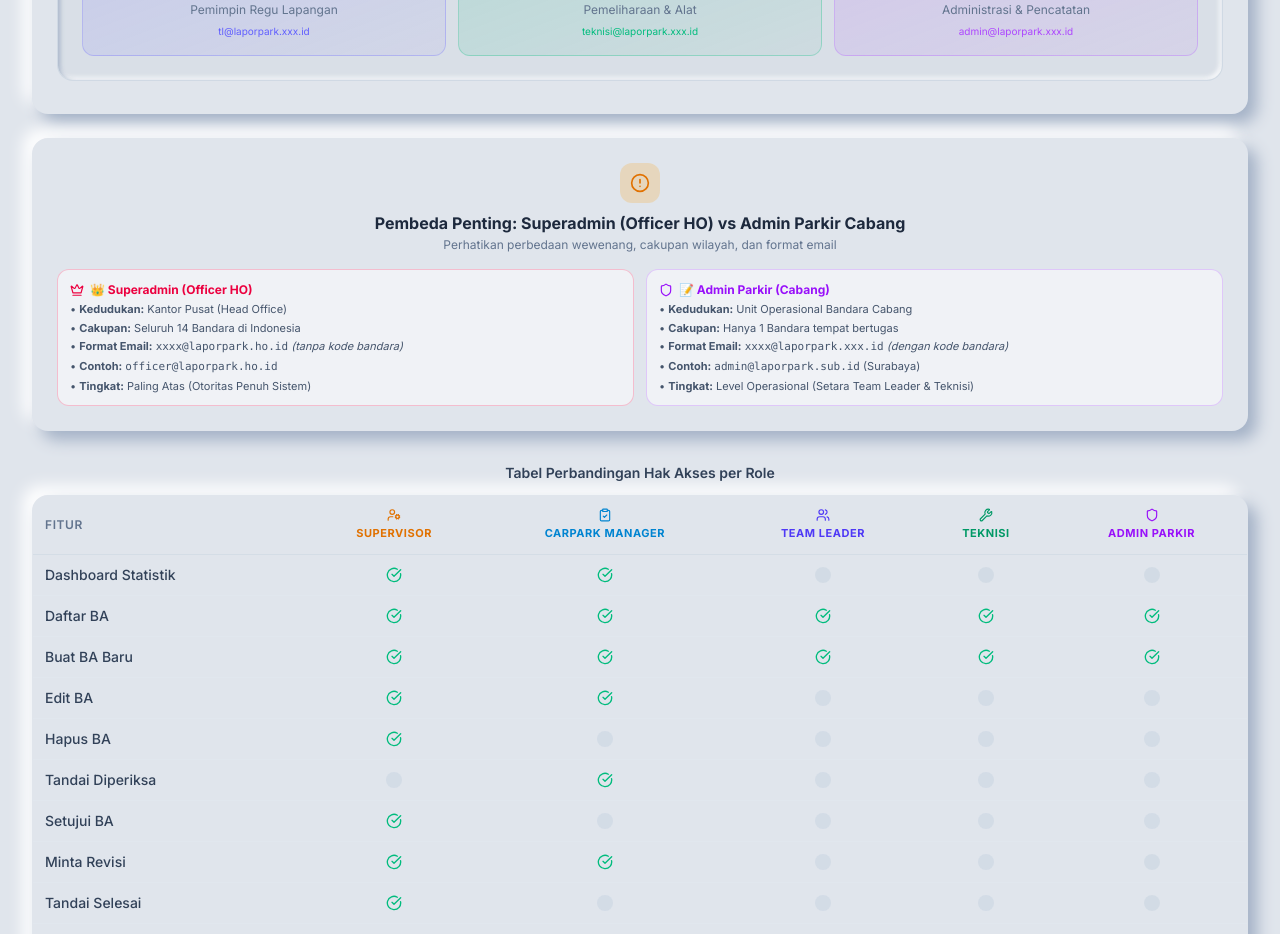
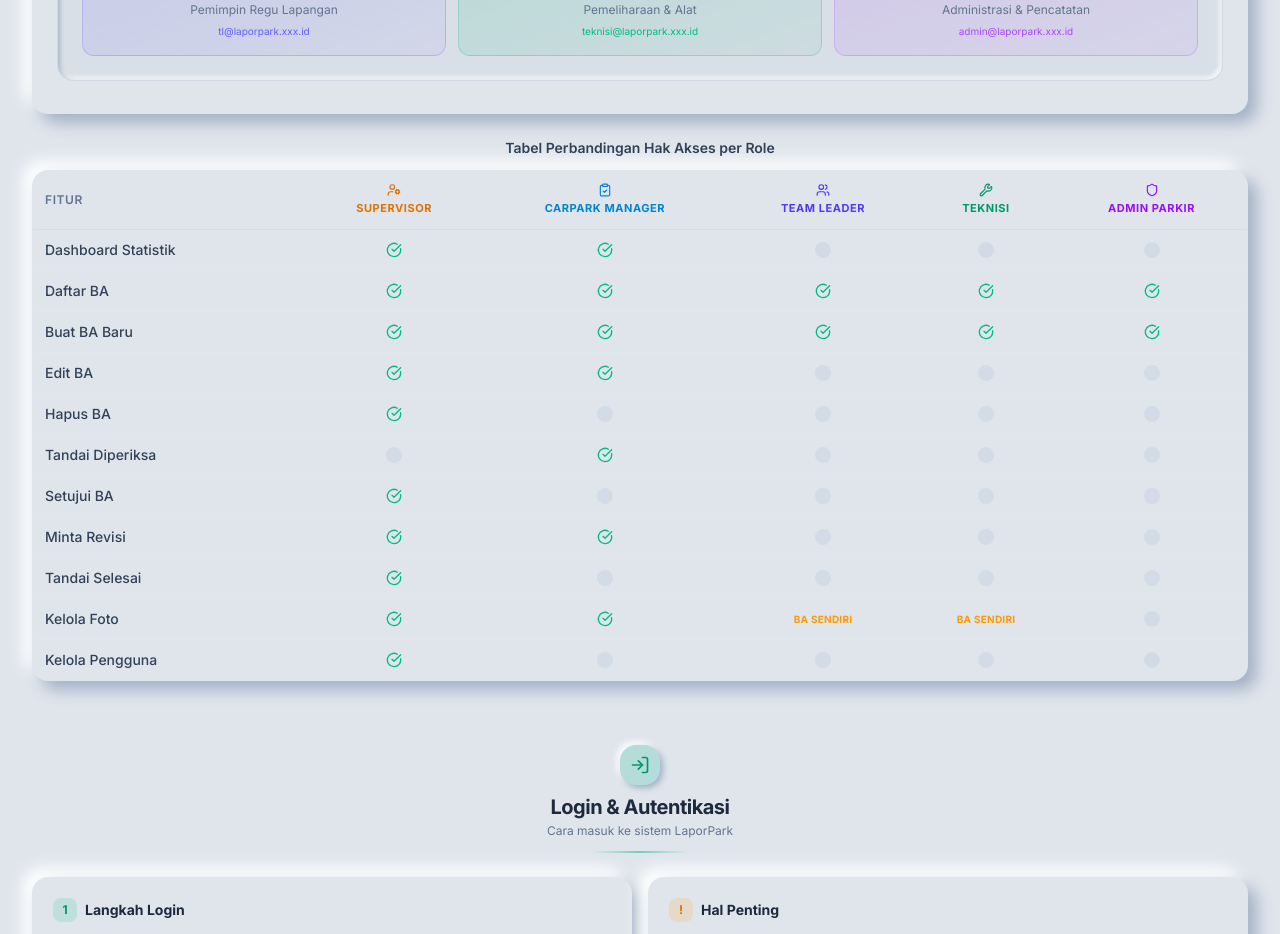
Before and after one commit to protonhuman/Laporpark, a Next.js app: page /manual in a window 1280 px wide. Shown: the part 2200-3134 px from the top of the page. Built offline with nearby package versions, Linux system fonts and the light colour scheme.

Commit message:
refactor: hapus kotak pembeda penting superadmin vs admin cabang

```diff
--- a/src/app/manual/page.tsx
+++ b/src/app/manual/page.tsx
@@ -619,49 +619,6 @@ export default function ManualBookPage() {
             </div>
           </div>
         </div>
-
-        {/* Differentiation Callout: Superadmin vs Admin Parkir Cabang */}
-        <div className="neo-card p-5 sm:p-6 mb-8 border border-amber-500/30 bg-amber-500/5 w-full print:shadow-none print:border print:border-amber-300">
-          <div className="flex flex-col items-center text-center mb-4">
-            <div className="w-10 h-10 rounded-xl bg-amber-500/20 text-amber-600 dark:text-amber-400 flex items-center justify-center mb-2">
-              <AlertCircle className="w-5 h-5" />
-            </div>
-            <h4 className="text-sm sm:text-base font-bold text-slate-800 dark:text-white print:text-black">
-              Pembeda Penting: Superadmin (Officer HO) vs Admin Parkir Cabang
-            </h4>
-            <p className="text-xs text-slate-500 mt-0.5">Perhatikan perbedaan wewenang, cakupan wilayah, dan format email</p>
-          </div>
-          <div className="grid grid-cols-1 sm:grid-cols-2 gap-3 text-xs">
-            <div className="p-3 rounded-xl bg-white/50 dark:bg-white/[0.03] border border-rose-500/25">
-              <div className="flex items-center gap-1.5 font-bold text-rose-600 dark:text-rose-400 mb-1">
-                <Crown className="w-3.5 h-3.5" />
-                <span>👑 Superadmin (Officer HO)</span>
-              </div>
-              <ul className="space-y-1 text-slate-600 dark:text-slate-300 text-[11px]">
-                <li>• <strong>Kedudukan:</strong> Kantor Pusat (Head Office)</li>
-                <li>• <strong>Cakupan:</strong> Seluruh 14 Bandara di Indonesia</li>
-                <li>• <strong>Format Email:</strong> <code>xxxx@laporpark.ho.id</code> <em>(tanpa kode bandara)</em></li>
-                <li>• <strong>Contoh:</strong> <code>officer@laporpark.ho.id</code></li>
-                <li>• <strong>Tingkat:</strong> Paling Atas (Otoritas Penuh Sistem)</li>
-              </ul>
-            </div>
-
-            <div className="p-3 rounded-xl bg-white/50 dark:bg-white/[0.03] border border-purple-500/25">
-              <div className="flex items-center gap-1.5 font-bold text-purple-600 dark:text-purple-400 mb-1">
-                <Shield className="w-3.5 h-3.5" />
-                <span>📝 Admin Parkir (Cabang)</span>
-              </div>
-              <ul className="space-y-1 text-slate-600 dark:text-slate-300 text-[11px]">
-                <li>• <strong>Kedudukan:</strong> Unit Operasional Bandara Cabang</li>
-                <li>• <strong>Cakupan:</strong> Hanya 1 Bandara tempat bertugas</li>
-                <li>• <strong>Format Email:</strong> <code>xxxx@laporpark.xxx.id</code> <em>(dengan kode bandara)</em></li>
-                <li>• <strong>Contoh:</strong> <code>admin@laporpark.sub.id</code> (Surabaya)</li>
-                <li>• <strong>Tingkat:</strong> Level Operasional (Setara Team Leader & Teknisi)</li>
-              </ul>
-            </div>
-          </div>
-        </div>
-
         {/* Permission Matrix Table */}
         <h3 className="text-sm font-semibold text-slate-700 dark:text-slate-200 mb-3 text-center print:text-black">Tabel Perbandingan Hak Akses per Role</h3>
         <div className="neo-card overflow-hidden mb-8 w-full print:shadow-none print:border print:border-slate-200">
```
